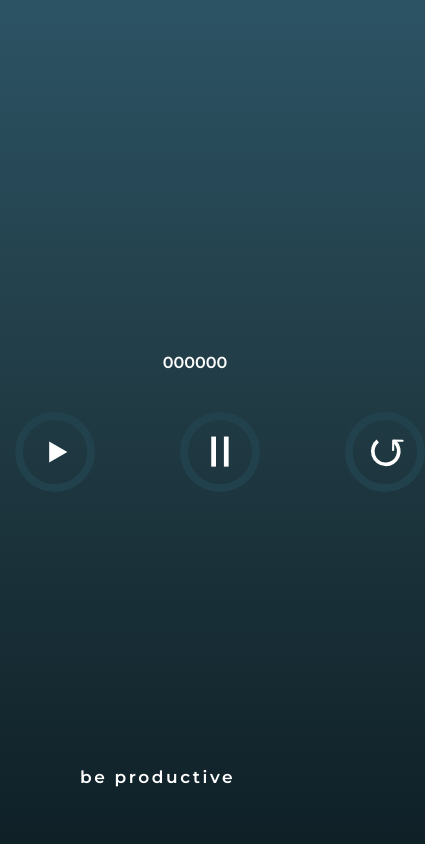
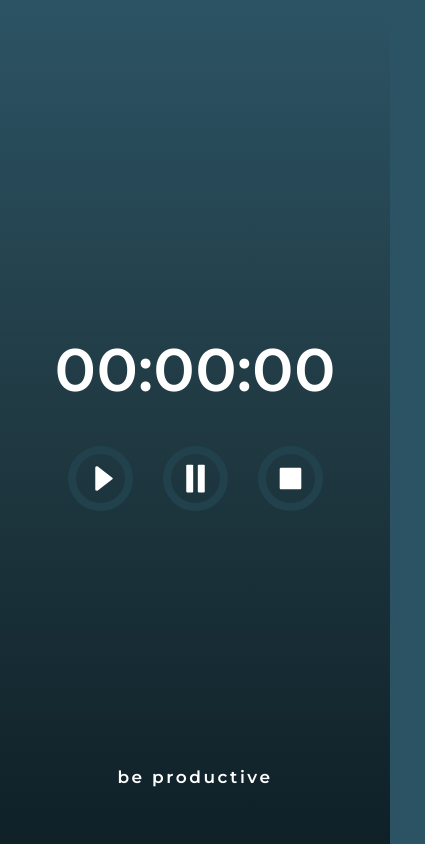
Before and after one commit to romaldinho98/Timer, a plain HTML site: page index.html in a window 390 px wide. Shown: the whole page, 425 px wide, since content can reach past the window. Drawn offline with Linux system fonts and the light colour scheme.

Commit message:
Add new icon button and mobile

```diff
--- a/css/main.scss
+++ b/css/main.scss
@@ -8,6 +8,7 @@
 body, html {
   margin: 0;
   padding: 0;
+  font-variant-numeric: tabular-nums;
 }
 
 body {
@@ -31,6 +32,9 @@ body {
   &__block {
     font-size: 122px;
     display: flex;
+    @media (max-width: 720px) {
+      font-size: 60px;
+    }
   }
 }
 
@@ -42,6 +46,9 @@ body {
   margin: 0 auto;
   margin-top: 40px;
   gap: 0 85px;
+  @media (max-width: 720px) {
+    gap: 0 30px;
+  }
   .button {
     cursor: pointer;
     border: 8px solid #21414D;
@@ -53,6 +60,10 @@ body {
     justify-content: center;
     align-items: center;
     transition: 0.2s ease-in;
+    @media (max-width: 720px) {
+      height: 65px;
+      width: 65px;
+    }
     &:hover {
       background-color: rgba(159, 36, 110, 0.498);
       border: 8px solid #2C5364;
@@ -69,6 +80,9 @@ body {
   position: absolute;
   bottom: 40px;
   left: 80px;
+  @media (max-width: 720px) {
+    left: inherit;
+  }
   p {
     font-size: 17px;
     letter-spacing: 0.15em;
--- a/index.html
+++ b/index.html
@@ -10,7 +10,7 @@
 </head>
 <body>
   <div class="container">
-    <!-- <div class="timer">
+    <div class="timer">
       <div class="timer__block">
         <div class="time hour">00</div>
         <div class="colon">:</div>
@@ -22,30 +22,23 @@
       <div class="timer__block">
         <div class="time second">00</div>
       </div>
-    </div> -->
-
-    <div class="timer">
-      <span class="time hour">00</span>
-      <span class="time minute">00</span>
-      <span class="time second">00</span>
     </div>
 
     <div class="buttons">
       <button class="button start">
-        <svg width="26" height="30" viewBox="0 0 26 30" fill="none" xmlns="http://www.w3.org/2000/svg">
-        <path d="M25.1639 15.0045L0.23622 29.3965L0.236221 0.612485L25.1639 15.0045Z" fill="white"/>
+        <svg width="43" height="43" viewBox="0 0 43 43" fill="none" xmlns="http://www.w3.org/2000/svg">
+          <path d="M33.3806 20.3576L12.6069 4.47295C12.3114 4.2471 11.9349 4.09331 11.5251 4.03101C11.1153 3.96872 10.6906 4.00072 10.3046 4.12296C9.91855 4.24521 9.58858 4.45221 9.35638 4.71781C9.12418 4.98342 9.00016 5.29569 9 5.61518V37.3836C8.99962 37.7033 9.12333 38.0158 9.35544 38.2817C9.58755 38.5476 9.91763 38.7548 10.3039 38.8771C10.6901 38.9994 11.1151 39.0313 11.5251 38.9688C11.9351 38.9063 12.3116 38.7521 12.6069 38.5258L33.3806 22.6421C33.5769 22.4921 33.7327 22.3141 33.839 22.1181C33.9453 21.9221 34 21.712 34 21.4998C34 21.2876 33.9453 21.0775 33.839 20.8815C33.839 20.8815 33.5769 20.5075 33.3806 20.3576Z" fill="white"/>
         </svg>
       </button>
       <button class="button pause">
-        <svg width="18" height="31" viewBox="0 0 18 31" fill="none" xmlns="http://www.w3.org/2000/svg">
-          <line x1="2.60805" y1="0.551453" x2="2.60805" y2="30.623" stroke="white" stroke-width="4.74814"/>
-          <line x1="15.2697" y1="0.551453" x2="15.2697" y2="30.623" stroke="white" stroke-width="4.74814"/>
+        <svg width="41" height="41" viewBox="0 0 41 41" fill="none" xmlns="http://www.w3.org/2000/svg">
+          <path d="M17.9375 34.898V6.09395C17.9375 5.55742 17.5051 5.125 16.9605 5.125H11.227C10.6824 5.125 10.25 5.55742 10.25 6.09395V34.898C10.25 35.4346 10.6824 35.875 11.227 35.875H16.9605C17.5051 35.875 17.9375 35.4426 17.9375 34.898Z" fill="white"/>
+          <path d="M29.773 5.125H24.0395C23.5029 5.125 23.0625 5.55742 23.0625 6.09395V34.898C23.0625 35.4346 23.4949 35.875 24.0395 35.875H29.773C30.3096 35.875 30.75 35.4426 30.75 34.898V6.09395C30.75 5.55742 30.3176 5.125 29.773 5.125Z" fill="white"/>
         </svg>
       </button>
       <button class="button stop">
-        <svg width="43" height="43" viewBox="0 0 43 43" fill="none" xmlns="http://www.w3.org/2000/svg">
-          <path d="M28.1945 10.5437C28.2021 9.97043 28.673 9.51186 29.2463 9.51947L38.5887 9.64352C39.162 9.65113 39.6205 10.122 39.6129 10.6953C39.6053 11.2686 39.1344 11.7272 38.5611 11.7196L30.2568 11.6093L30.1465 19.9136C30.1389 20.4869 29.668 20.9455 29.0947 20.9379C28.5214 20.9303 28.0629 20.4594 28.0705 19.8861L28.1945 10.5437ZM30.1819 13.0204L28.4888 11.2818L29.9763 9.83325L31.6694 11.5719L30.1819 13.0204Z" fill="white"/>
-          <path d="M13.7133 11.0152C11.629 12.6598 10.0958 14.901 9.31831 17.4396C8.54086 19.9783 8.55612 22.6937 9.36205 25.2234C10.168 27.7532 11.7263 29.977 13.829 31.5981C15.9316 33.2191 18.4787 34.1604 21.1302 34.2963C23.7818 34.4321 26.4117 33.7561 28.6691 32.3583C30.9264 30.9606 32.7038 28.9077 33.764 26.4736C34.8243 24.0394 35.1169 21.3398 34.603 18.735C34.089 16.1302 32.7929 13.7441 30.8876 11.8951" stroke="white" stroke-width="3.65607"/>
+        <svg width="57" height="57" viewBox="0 0 57 57" fill="none" xmlns="http://www.w3.org/2000/svg">
+          <path d="M43.0484 11.8576H13.9516C12.7957 11.8576 11.8587 12.7946 11.8587 13.9505V43.0495C11.8587 44.2054 12.7957 45.1424 13.9516 45.1424H43.0484C44.2043 45.1424 45.1413 44.2054 45.1413 43.0495V13.9505C45.1413 12.7946 44.2043 11.8576 43.0484 11.8576Z" fill="white"/>
         </svg>
       </button>
     </div>
```
Also changed, not shown: css/main.css, 1 other file.
